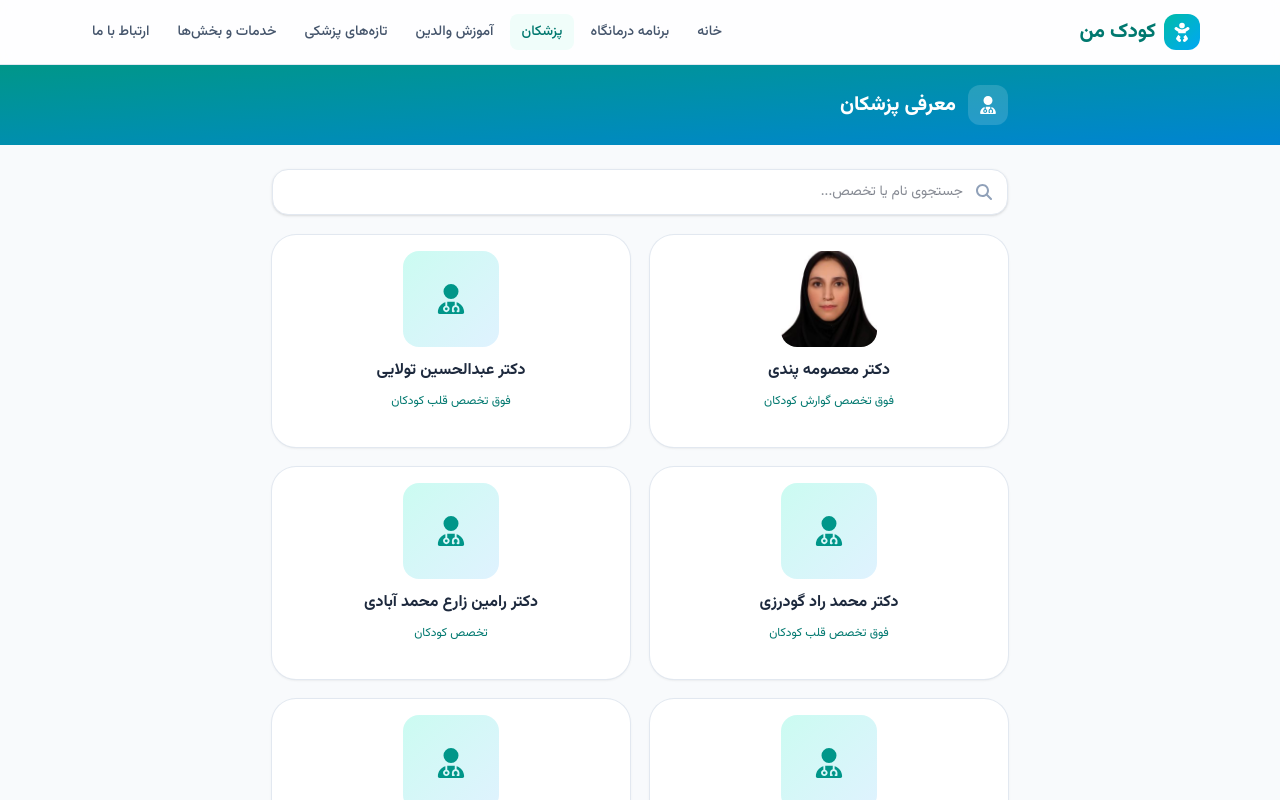
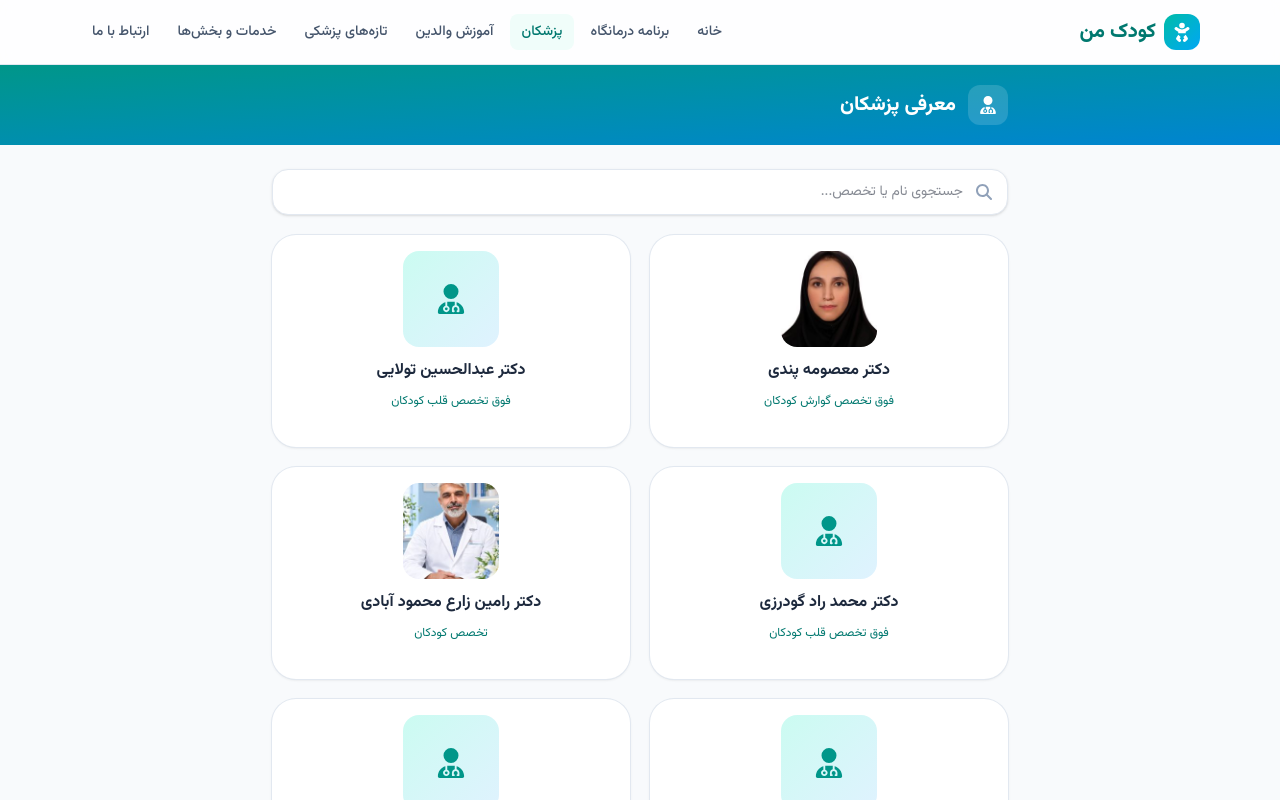
Before and after one commit to mohsenjamalpoor/kodak-man, a Next.js app: page /doctors in a window 1280 px wide. Shown: the top 800 px of the page. Built offline with nearby package versions, Linux system fonts and the light colour scheme.

Commit message:
add image drzare

```diff
--- a/src/data/doctors.js
+++ b/src/data/doctors.js
@@ -33,9 +33,9 @@ export const doctors = [
   },
   {
     id: 4,
-    name: "دکتر رامین زارع محمد آبادی",
+    name: "دکتر رامین زارع محمود آبادی",
     specialty: "تخصص کودکان",
-    image: null,
+    image: "/images/drzaree.jpg",
     bio: "فعال در بخش مراقبت‌های ویژه کودکان (PICU) با تمرکز بر مراقبت از کودکان بدحال و حمایت تنفسی و همودینامیک.",
     education: ["دانشگاه علوم پزشکی ایران"],
     schedule: {},
```
Also changed, not shown: public/images/drzaree.jpg (added).
